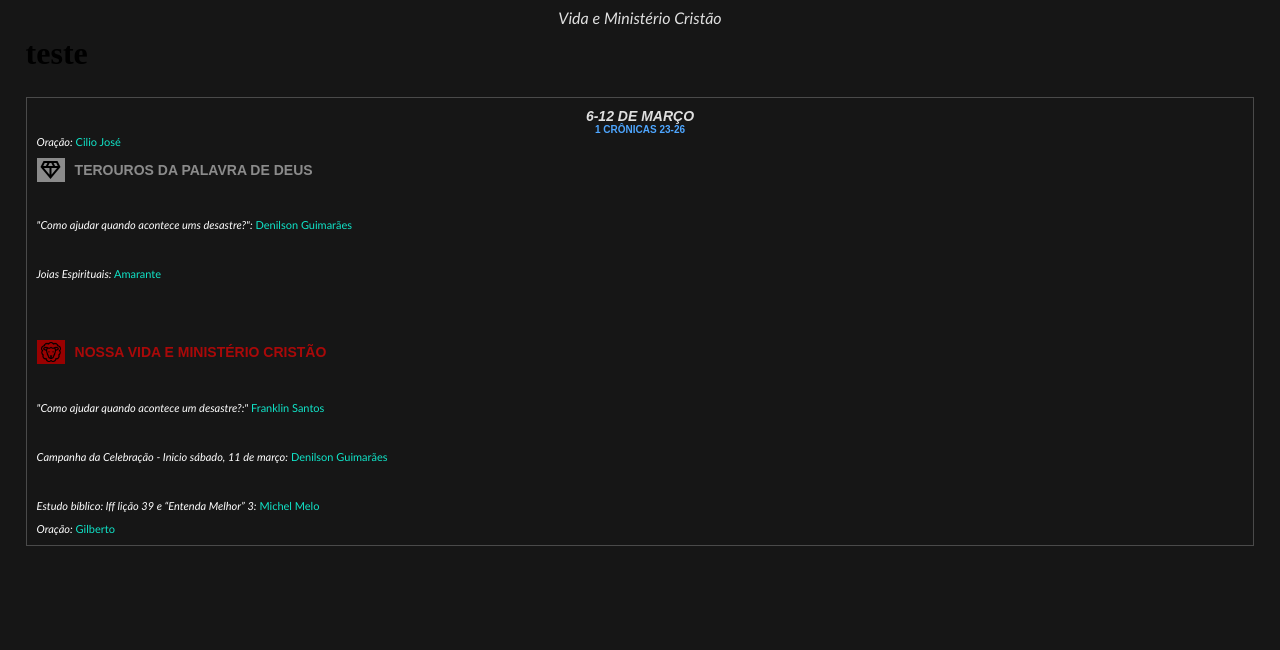
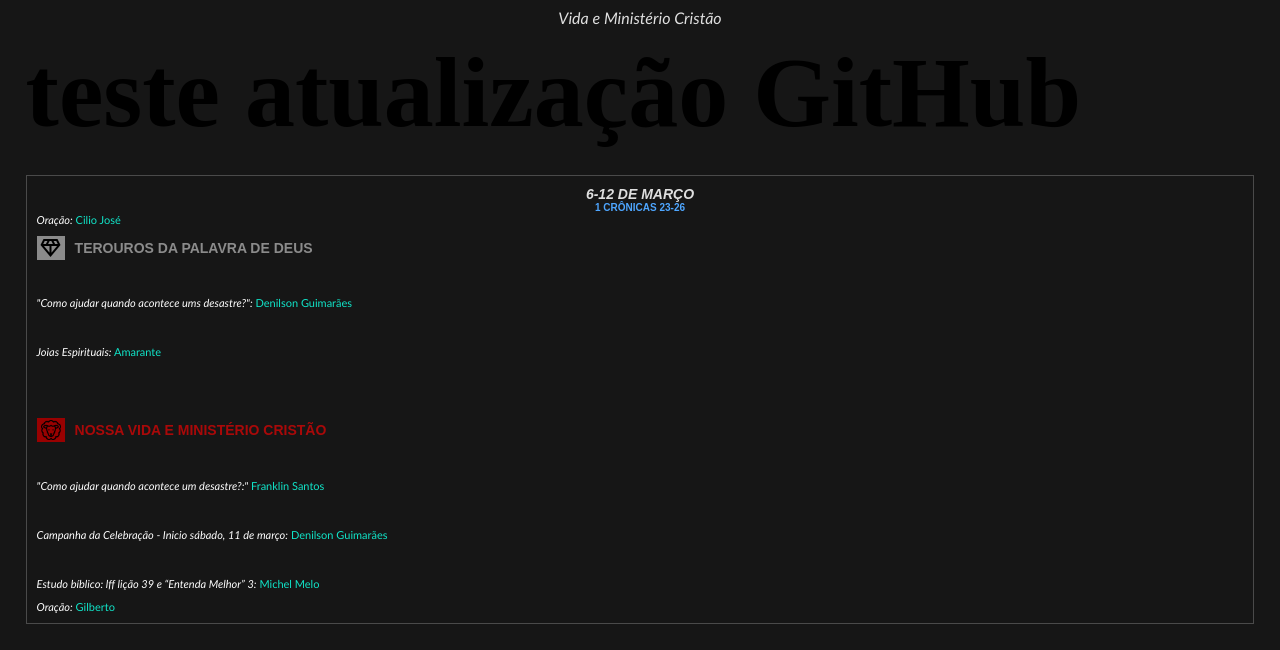
Before and after one commit to David-Alves-Santos/designacao_reuniao, a plain HTML site: page index.html in a window 1280 px wide. Drawn offline with nearby package versions, Linux system fonts and the light colour scheme.

Commit message:
h1 teste

```diff
--- a/assets/style.css
+++ b/assets/style.css
@@ -14,6 +14,10 @@ body{
     padding: 10px;
     margin-top: 2%;
     border: 1px solid rgba(153, 153, 153, 0.4);
+}
+
+.teste{
+    font-size: 100px;
 }
 
 .titulo__reuniao{
--- a/index.html
+++ b/index.html
@@ -15,7 +15,7 @@
 
     <main>
 
-        <h1>teste</h1>
+        <h1 class="teste">teste atualização GitHub</h1>
         <section class="principal">
             <div class="semana_leitura">
                 <h2 class="semana"><em>6-12 de Março</em></h2>
```
